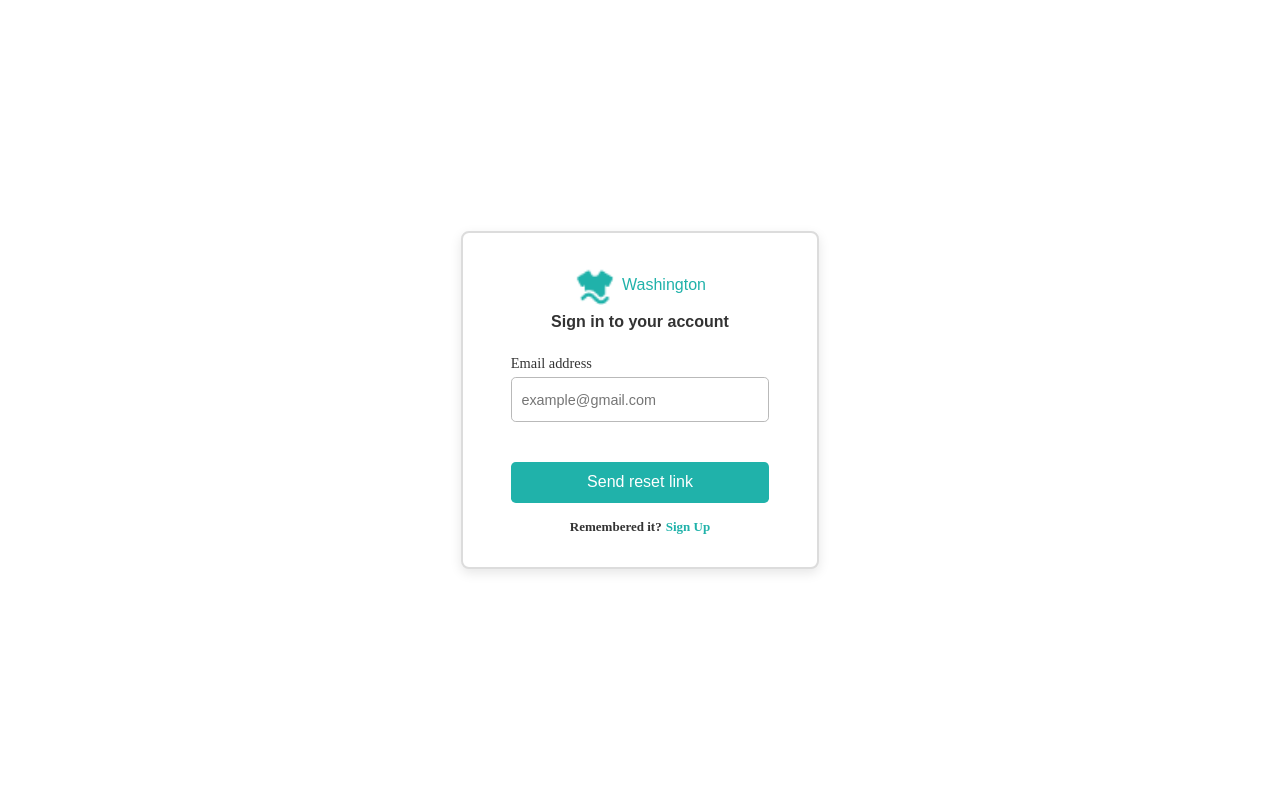
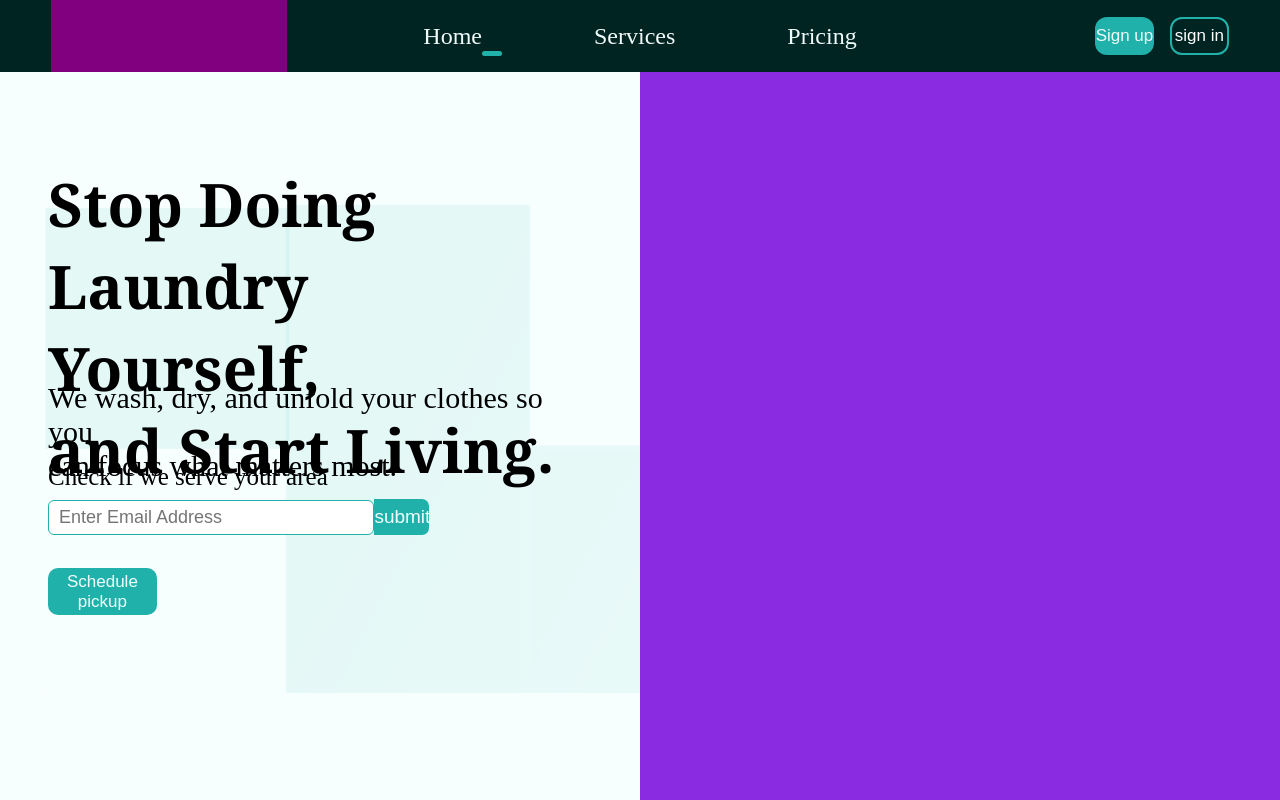
Before and after one commit to DevMaria446/Washington-Laundry, a React (Vite) app: page / in a window 1280 px wide. Shown: the top 800 px of the page. Built offline with nearby package versions, Linux system fonts and the light colour scheme.

Commit message:
conflict resolved

```diff
--- a/src/Routes.jsx
+++ b/src/Routes.jsx
@@ -11,12 +11,12 @@ const AppRoutes = () => (
   <Router>
     <Routes>
       <Route path="*" element={<ErrorPage />} />
-      <Route path="/landing-page" element={<LandingPage />} />
+      <Route path="/" element={<LandingPage />} />
       <Route path="/login" element={<Login />} />
       <Route path="/services" element={<Services />} />
       <Route path="/pricing" element={<Pricing />} />
       <Route path="/signup" element={<Signup />} />
-      <Route path="/" element={<ForgotPassword />} />
+      <Route path="/forgot-password" element={<ForgotPassword />} />
     </Routes>
   </Router>
 );
```
